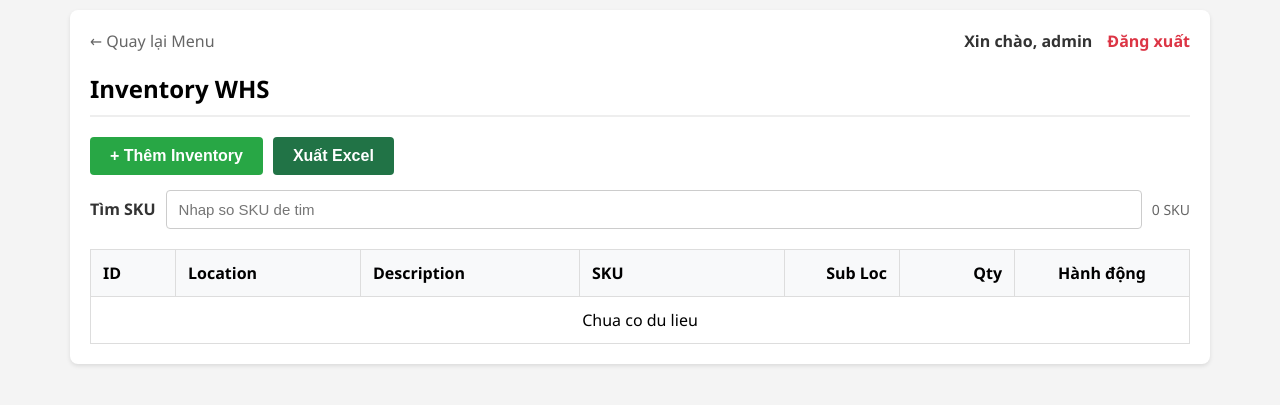
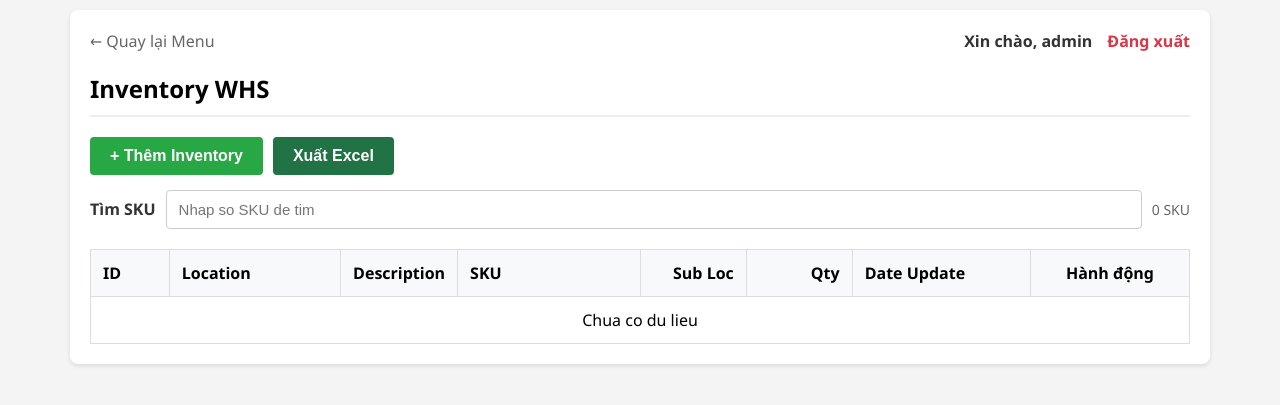
Before and after one commit to Anhcodon2020/scan, a Flask app: page /invetory_whs in a window 1280 px wide. Shown: the top 405 px of the page. Run offline with Flask 3, Linux system fonts and the light colour scheme; a user stored in the database is signed in; data that the repository does not hold is empty; parts of the project's set-up code (start-up, migrations or seed data) failed here and were passed over.

Commit message:
add new field

```diff
--- a/app.py
+++ b/app.py
@@ -34,6 +34,7 @@ db.init_app(app)
 
 # Cache cục bộ cho MasterData để giảm query DB khi scan liên tục
 _refix_cache = {}
+_inventory_whs_date_update_checked = False
 
 ALLOWED_IMAGE_EXTENSIONS = {'png', 'jpg', 'jpeg', 'gif', 'webp'}
 IMAGE_UPLOAD_TABLE = os.getenv('IMAGE_UPLOAD_TABLE', 'training_images_1')
@@ -73,6 +74,42 @@ def _image_upload_table_name():
     if not re.fullmatch(r'[A-Za-z_][A-Za-z0-9_]*', IMAGE_UPLOAD_TABLE):
         raise ValueError('IMAGE_UPLOAD_TABLE khong hop le')
     return IMAGE_UPLOAD_TABLE
+
+def _ensure_inventory_whs_date_update_column():
+    global _inventory_whs_date_update_checked
+    if _inventory_whs_date_update_checked:
+        return
+
+    if db.engine.dialect.name == 'sqlite':
+        existing_columns = {
+            row[1]
+            for row in db.session.execute(text("PRAGMA table_info(inventory_whs)")).fetchall()
+        }
+        column_def = 'DATETIME'
+    elif db.engine.dialect.name in ('mysql', 'mariadb'):
+        existing_columns = {
+            row[0]
+            for row in db.session.execute(text("SHOW COLUMNS FROM inventory_whs")).fetchall()
+        }
+        column_def = 'DATETIME'
+    else:
+        existing_columns = {
+            row[0]
+            for row in db.session.execute(
+                text("""
+                    SELECT column_name
+                    FROM information_schema.columns
+                    WHERE table_name = 'inventory_whs'
+                """)
+            ).fetchall()
+        }
+        column_def = 'TIMESTAMP'
+
+    if 'date_update' not in existing_columns:
+        db.session.execute(text(f"ALTER TABLE inventory_whs ADD COLUMN date_update {column_def}"))
+        db.session.commit()
+
+    _inventory_whs_date_update_checked = True
 
 def _ensure_image_upload_table(table_name):
     if db.engine.dialect.name == 'sqlite':
@@ -1100,6 +1137,7 @@ def get_invetory_whs_list():
         return jsonify({'success': False, 'message': 'Unauthorized'}), 401
 
     try:
+        _ensure_inventory_whs_date_update_column()
         rows = (
             db.session.query(InventoryWhs, Location)
             .outerjoin(Location, InventoryWhs.loc_id == Location.loc_id)
@@ -1115,7 +1153,8 @@ def get_invetory_whs_list():
                 'location_description': location.description if location else '',
                 'sku': item.sku or '',
                 'sub_loc': item.sub_loc if item.sub_loc is not None else 0,
-                'qty': item.qty if item.qty is not None else 0
+                'qty': item.qty if item.qty is not None else 0,
+                'date_update': item.date_update.strftime('%H:%M:%S %d/%m/%Y') if item.date_update else ''
             })
 
         locations = Location.query.order_by(Location.loc_id.asc(), Location.id.asc()).all()
@@ -1146,6 +1185,7 @@ def export_invetory_whs():
         from openpyxl import Workbook
         from openpyxl.styles import Alignment, Font, PatternFill
 
+        _ensure_inventory_whs_date_update_column()
         rows = (
             db.session.query(InventoryWhs, Location)
             .outerjoin(Location, InventoryWhs.loc_id == Location.loc_id)
@@ -1157,7 +1197,7 @@ def export_invetory_whs():
         worksheet = workbook.active
         worksheet.title = 'Inventory WHS'
 
-        headers = ['ID', 'Location', 'Description', 'SKU', 'Sub Loc', 'Qty']
+        headers = ['ID', 'Location', 'Description', 'SKU', 'Sub Loc', 'Qty', 'Date Update']
         worksheet.append(headers)
 
         header_fill = PatternFill('solid', fgColor='1F4E78')
@@ -1173,7 +1213,8 @@ def export_invetory_whs():
                 location.description if location else '',
                 item.sku or '',
                 item.sub_loc if item.sub_loc is not None else 0,
-                item.qty if item.qty is not None else 0
+                item.qty if item.qty is not None else 0,
+                item.date_update.strftime('%H:%M:%S %d/%m/%Y') if item.date_update else ''
             ])
             for cell in worksheet[worksheet.max_row][1:4]:
                 cell.data_type = 's'
@@ -1186,6 +1227,7 @@ def export_invetory_whs():
         worksheet.column_dimensions['D'].width = 24
         worksheet.column_dimensions['E'].width = 14
         worksheet.column_dimensions['F'].width = 14
+        worksheet.column_dimensions['G'].width = 22
 
         for row in worksheet.iter_rows(min_row=2):
             row[4].number_format = '0'
@@ -1233,6 +1275,7 @@ def save_invetory_whs():
         return jsonify({'success': False, 'message': 'Location not found'}), 404
 
     try:
+        _ensure_inventory_whs_date_update_column()
         if item_id:
             item = InventoryWhs.query.get(item_id)
             if not item:
@@ -1245,6 +1288,7 @@ def save_invetory_whs():
         item.sku = sku
         item.sub_loc = sub_loc
         item.qty = qty
+        item.date_update = datetime.now()
 
         db.session.commit()
         return jsonify({'success': True})
@@ -1342,6 +1386,7 @@ def update_scan_sku_location():
         _refix_cache[refix_val] = sku
 
     try:
+        _ensure_inventory_whs_date_update_column()
         updated_at = datetime.now()
         item = InventoryWhs.query.filter_by(loc_id=loc_id, sku=sku, sub_loc=sub_location).first()
         if item:
--- a/templates/invetory_whs.html
+++ b/templates/invetory_whs.html
@@ -37,7 +37,7 @@
         .form-group input, .form-group select { width: 100%; padding: 10px; box-sizing: border-box; border: 1px solid #ccc; border-radius: 4px; }
         @media (max-width: 760px) {
             .table-wrap { overflow-x: auto; }
-            table { min-width: 820px; }
+            table { min-width: 980px; }
             th, td { padding: 9px; font-size: 14px; }
         }
     </style>
@@ -81,13 +81,14 @@
                         <th style="width: 180px;">SKU</th>
                         <th style="width: 90px; text-align: right;">Sub Loc</th>
                         <th style="width: 90px; text-align: right;">Qty</th>
+                        <th style="width: 170px;">Date Update</th>
                         {% if session.get('role') in ['admin', 'scanner'] %}
                         <th style="width: 150px; text-align: center;">H&agrave;nh &#273;&#7897;ng</th>
                         {% endif %}
                     </tr>
                 </thead>
                 <tbody id="inventoryTableBody">
-                    <tr><td colspan="{{ 7 if session.get('role') in ['admin', 'scanner'] else 6 }}" style="text-align: center;">&#272;ang t&#7843;i d&#7919; li&#7879;u...</td></tr>
+                    <tr><td colspan="{{ 8 if session.get('role') in ['admin', 'scanner'] else 7 }}" style="text-align: center;">&#272;ang t&#7843;i d&#7919; li&#7879;u...</td></tr>
                 </tbody>
             </table>
         </div>
@@ -173,7 +174,7 @@
             if (inventoryItems.length === 0) {
                 const row = document.createElement('tr');
                 const cell = setTextCell(row, 'Chua co du lieu');
-                cell.colSpan = canEdit ? 7 : 6;
+                cell.colSpan = canEdit ? 8 : 7;
                 cell.style.textAlign = 'center';
                 tbody.appendChild(row);
                 return;
@@ -182,7 +183,7 @@
             if (items.length === 0) {
                 const row = document.createElement('tr');
                 const cell = setTextCell(row, 'Khong tim thay SKU phu hop');
-                cell.colSpan = canEdit ? 7 : 6;
+                cell.colSpan = canEdit ? 8 : 7;
                 cell.style.textAlign = 'center';
                 tbody.appendChild(row);
                 return;
@@ -197,6 +198,7 @@
                 setTextCell(row, item.sku);
                 setTextCell(row, item.sub_loc, true);
                 setTextCell(row, item.qty, true);
+                setTextCell(row, item.date_update);
 
                 if (canEdit) {
                     const actionCell = document.createElement('td');
@@ -231,7 +233,7 @@
                     if (!data.success) {
                         const row = document.createElement('tr');
                         const cell = setTextCell(row, data.message || 'Khong tai duoc du lieu');
-                        cell.colSpan = canEdit ? 7 : 6;
+                        cell.colSpan = canEdit ? 8 : 7;
                         cell.style.textAlign = 'center';
                         tbody.appendChild(row);
                         return;
```
